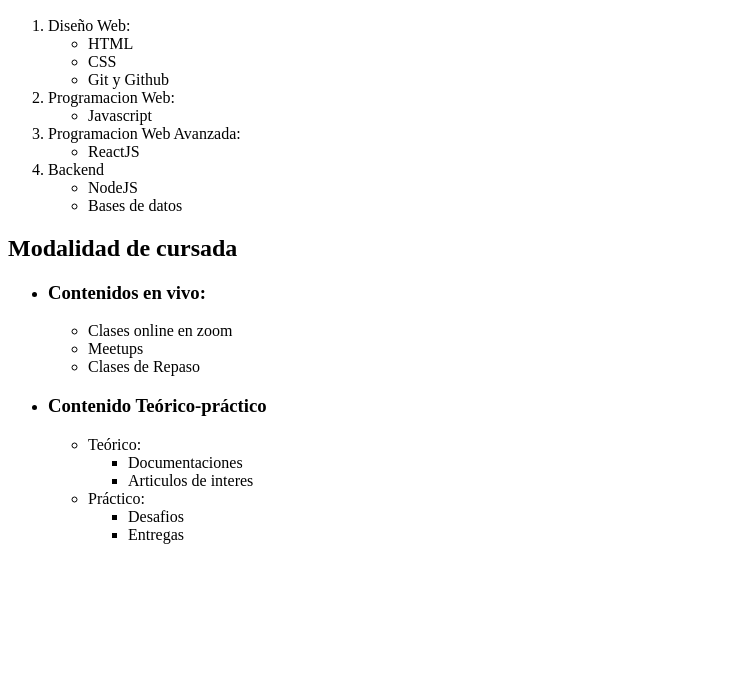
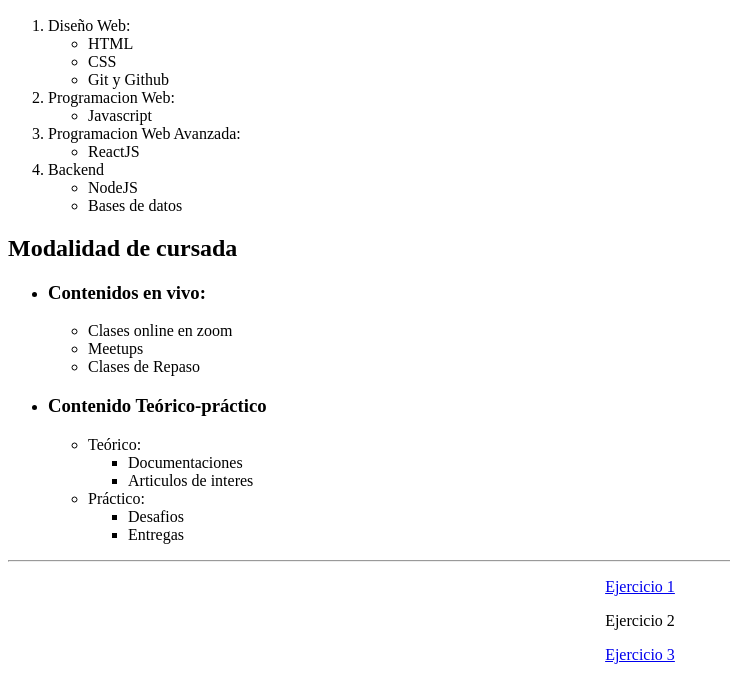
Before and after one commit to GonzaloJVicenteVeron/Listas-anidadas, a plain HTML site: page index.html in a window 1280 px wide. Shown: the part 110-800 px from the top of the page, without its empty margins (0-730 px from the left). Drawn offline with Linux system fonts and the light colour scheme.

Commit message:
Agregando las otras paginas

```diff
--- a/index.html
+++ b/index.html
@@ -95,5 +95,23 @@
 
     </section>
 
+    <hr>
+
+    <footer>
+
+
+       <nav align="center">
+            <a href="https://cv-lista-messi.vercel.app/" target="_blank"><p>Ejercicio 1</p></a>
+
+            <p align="center">Ejercicio 2</p>
+
+            <p><a href="https://formulario-nine-blush.vercel.app/" target="_blank">Ejercicio 3</a></p>
+
+
+        </nav>
+
+    </footer>
+
+
 </body>
 </html>
```
